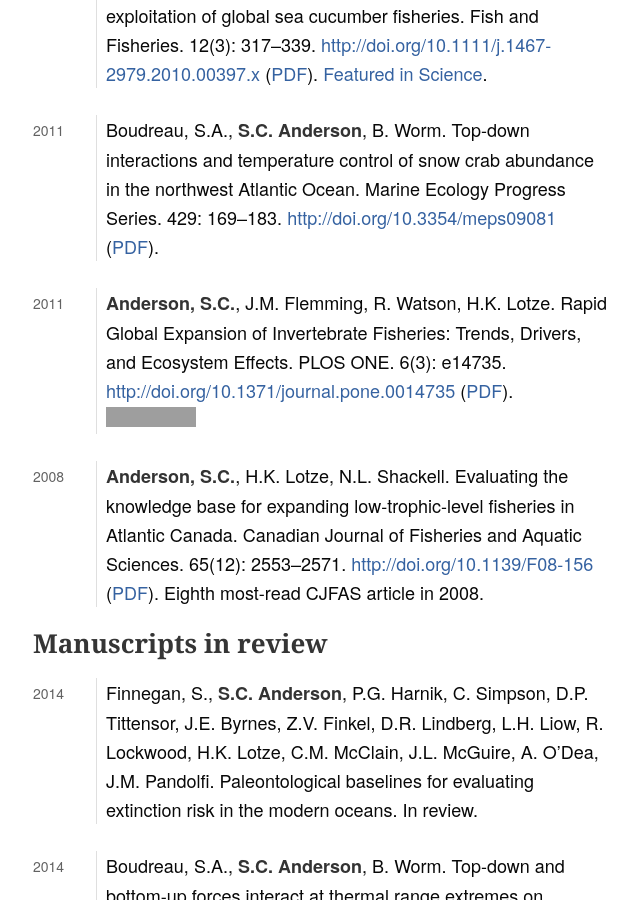
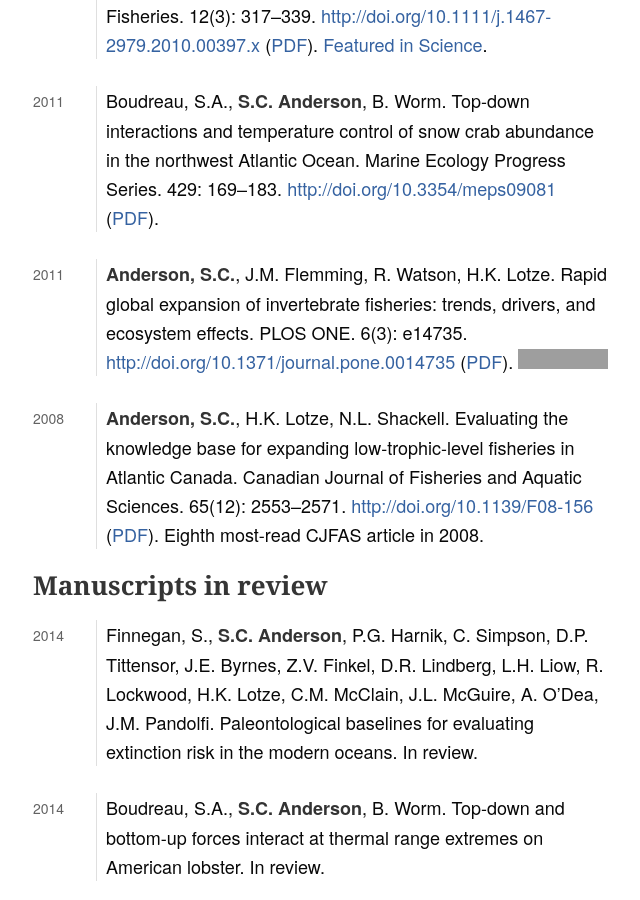
Before and after one commit to seananderson/seananderson.ca, a Jekyll site: the page built from cv.html, in a window 1280 px wide and 900 px high, scrolled down 3295 px. Shown: the whole window, without its empty margins (317-957 px from the left). Built offline with Jekyll 4.4.1, drawn with Linux system fonts in a browser that asks for light colours; Markdown is read by kramdown in place of the engine named in the settings; comment, search, counter and statistics services are not loaded; some of the changed text lies outside the part shown; grey boxes are pictures that could not be loaded.

Commit message:
Fixes to publication list

```diff
--- a/cv.html
+++ b/cv.html
@@ -47,7 +47,7 @@
 <div class="altmetric-embed" data-badge-type="1" data-doi="10.1890/13-0916.1">
 
 </div>
-<p><br /> <a href="http://f1000.com/prime/http://f1000.com/prime/718158688?bd=1" target="_blank"><img src="http://cdn.f1000.com.s3.amazonaws.com/images/badges/badgef1000.gif" id="bg"/></a></p>
+<p><a href="http://f1000.com/prime/http://f1000.com/prime/718158688?bd=1" target="_blank"><img src="http://cdn.f1000.com.s3.amazonaws.com/images/badges/badgef1000.gif" id="bg"/></a></p>
 </dd>
 <dt>2013</dt>
 <dd><p>Favaro, B., D.C. Braun, E. . Research Derby: A pressure cooker for creative collaborative science. Ideas in Ecology and Evolution. Ideas in Ecology and Evolution. 6: 40–46. <a href="http://doi.org/10.4033/iee.2013.6.9.n">http://doi.org/10.4033/iee.2013.6.9.n</a> (<a href="http://library.queensu.ca/ojs/index.php/IEE/article/download/4931/4899">PDF</a>).</p>
@@ -65,7 +65,7 @@
 </div>
 </dd>
 <dt>2013</dt>
-<dd>Phillis<em>, C.C., S.M. O’Regan</em>, S.J. Green<em>, J.E. Bruce</em>, <strong>S.C. Anderson</strong>, J.N. Linton, E.R. Derby, B. Favaro. Multiple pathways to conservation success. Conservation Letters. 6(2): 98–106. <a href="http://doi.org/10.1111/j.1755-263X.2012.00294.x">http://doi.org/10.1111/j.1755-263X.2012.00294.x</a> (<a href="https://dl.dropboxusercontent.com/u/254940/papers/Phillis_etal_2012_Multiple_pathways_to_conservation_success.pdf">PDF</a>). (*<em>Authors contributed equally, listed in reverse alphabetical order</em>).
+<dd>Phillis*, C.C., S.M. O’Regan*, S.J. Green*, J.E. Bruce*, <strong>S.C. Anderson</strong>, J.N. Linton, E.R. Derby, B. Favaro. Multiple pathways to conservation success. Conservation Letters. 6(2): 98–106. <a href="http://doi.org/10.1111/j.1755-263X.2012.00294.x">http://doi.org/10.1111/j.1755-263X.2012.00294.x</a> (<a href="https://dl.dropboxusercontent.com/u/254940/papers/Phillis_etal_2012_Multiple_pathways_to_conservation_success.pdf">PDF</a>). (*<em>Authors contributed equally, listed in reverse alphabetical order</em>).
 <div class="altmetric-embed" data-badge-type="1" data-doi="10.1111/j.1755-263X.2012.00294.x">
 
 </div>
@@ -89,7 +89,7 @@
 <dd><p>Boudreau, S.A., <strong>S.C. Anderson</strong>, B. Worm. Top-down interactions and temperature control of snow crab abundance in the northwest Atlantic Ocean. Marine Ecology Progress Series. 429: 169–183. <a href="http://doi.org/10.3354/meps09081">http://doi.org/10.3354/meps09081</a> (<a href="http://www.int-res.com/articles/meps_oa/m429p169.pdf">PDF</a>).</p>
 </dd>
 <dt>2011</dt>
-<dd><p><strong>Anderson, S.C.</strong>, J.M. Flemming, R. Watson, H.K. Lotze. Rapid Global Expansion of Invertebrate Fisheries: Trends, Drivers, and Ecosystem Effects. PLOS ONE. 6(3): e14735. <a href="http://doi.org/10.1371/journal.pone.0014735">http://doi.org/10.1371/journal.pone.0014735</a> (<a href="http://www.plosone.org/article/fetchObject.action?uri=info%3Adoi%2F10.1371%2Fjournal.pone.0014735&amp;representation=PDF">PDF</a>).<br /> <a href="http://f1000.com/prime/http://f1000.com/prime/9542957?bd=1" target="_blank"><img src="http://cdn.f1000.com.s3.amazonaws.com/images/badges/badgef1000.gif" id="bg"/></a></p>
+<dd><p><strong>Anderson, S.C.</strong>, J.M. Flemming, R. Watson, H.K. Lotze. Rapid global expansion of invertebrate fisheries: trends, drivers, and ecosystem effects. PLOS ONE. 6(3): e14735. <a href="http://doi.org/10.1371/journal.pone.0014735">http://doi.org/10.1371/journal.pone.0014735</a> (<a href="http://www.plosone.org/article/fetchObject.action?uri=info%3Adoi%2F10.1371%2Fjournal.pone.0014735&amp;representation=PDF">PDF</a>). <a href="http://f1000.com/prime/http://f1000.com/prime/9542957?bd=1" target="_blank"><img src="http://cdn.f1000.com.s3.amazonaws.com/images/badges/badgef1000.gif" id="bg"/></a></p>
 </dd>
 <dt>2008</dt>
 <dd><p><strong>Anderson, S.C.</strong>, H.K. Lotze, N.L. Shackell. Evaluating the knowledge base for expanding low-trophic-level fisheries in Atlantic Canada. Canadian Journal of Fisheries and Aquatic Sciences. 65(12): 2553–2571. <a href="http://doi.org/10.1139/F08-156">http://doi.org/10.1139/F08-156</a> (<a href="https://dl.dropboxusercontent.com/u/254940/papers/Anderson_etal_2008_knowledge.pdf">PDF</a>). Eighth most-read CJFAS article in 2008.</p>
--- a/refs.bib
+++ b/refs.bib
@@ -155,7 +155,7 @@
 }
 
 @Article{phillis2013,
-  Author = {Phillis*, Corey C. and O'Regan*, Sacha M. and Green*, Stephanie J. and Bruce*, Jeanette E.B. and Anderson, Sean C. and Linton, Jennifer N. and Earth2Ocean Research Derby and Favaro, Brett},
+  Author = {Phillis\*, Corey C. and O'Regan\*, Sacha M. and Green\*, Stephanie J. and Bruce\*, Jeanette E.B. and Anderson, Sean C. and Linton, Jennifer N. and Earth2Ocean Research Derby and Favaro, Brett},
   Journal = {Conservation Letters},
   Number = {2},
   Pages = {98--106},
@@ -239,7 +239,7 @@
   journal = {PLOS ONE},
   number  = {3},
   pages   = {e14735},
-  title   = {Rapid Global Expansion of Invertebrate Fisheries: Trends, Drivers, and Ecosystem Effects},
+  title   = {Rapid global expansion of invertebrate fisheries: trends, drivers, and ecosystem Effects},
   volume  = {6},
   year    = {2011},
   f1000   = {http://f1000.com/prime/9542957?bd=1},
```
Also changed, not shown: AndersonCV.txt (+4 -7 lines), cv-pandoc.md (+3 -3 lines), 1 other file.
